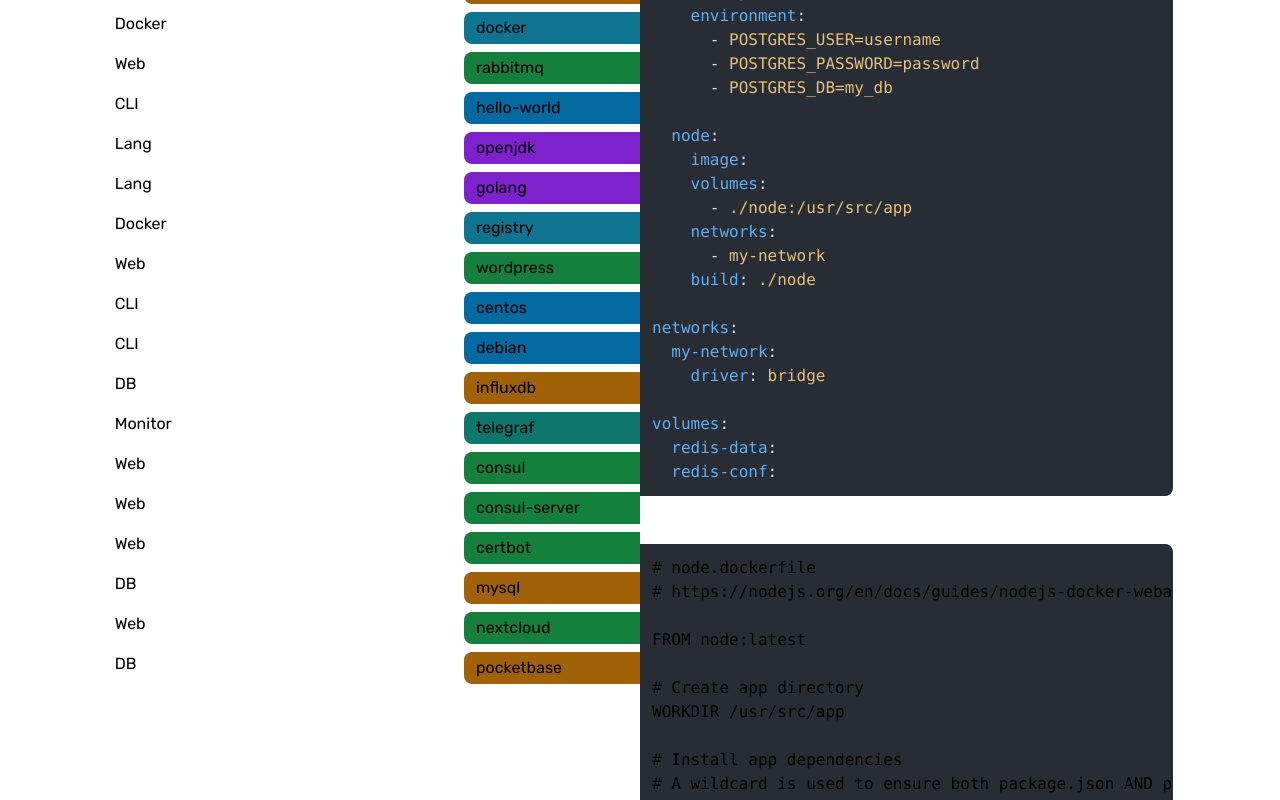
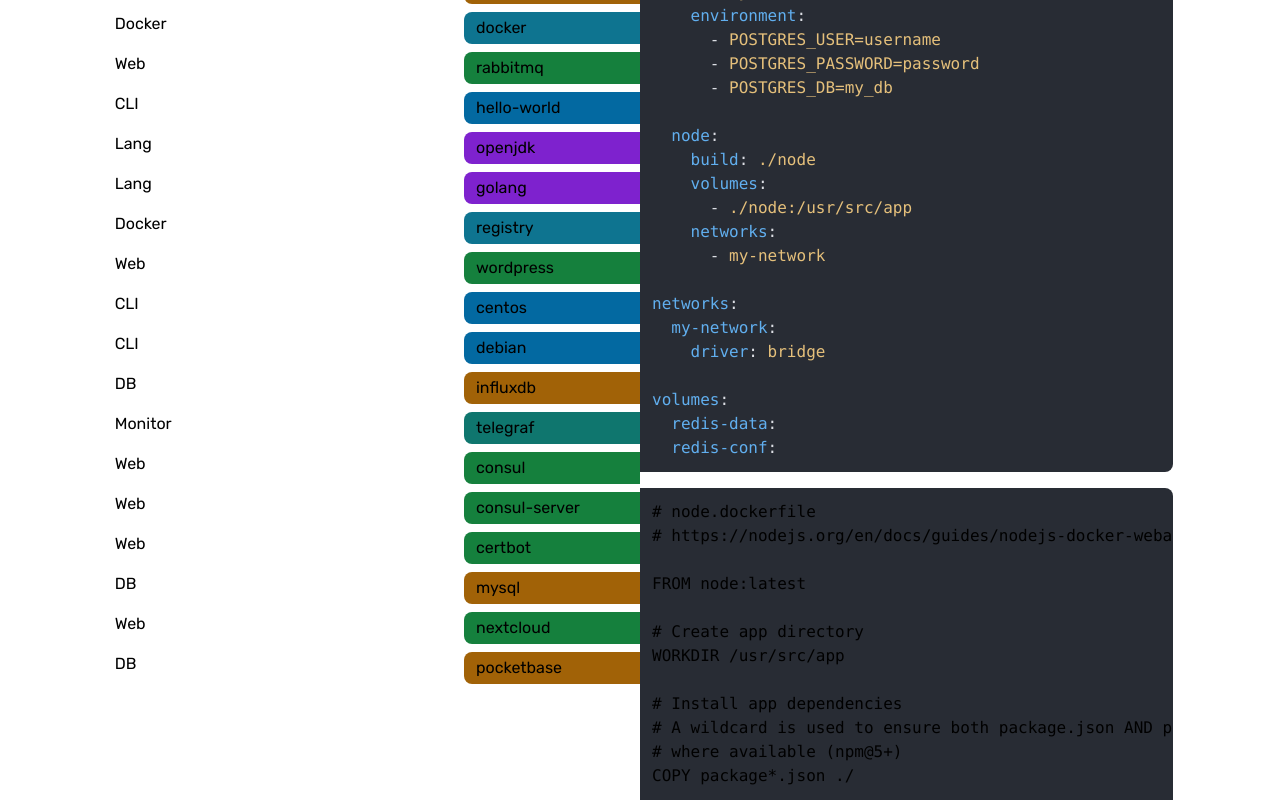
Before and after one commit to eliaspeteri/docker-boilerplate, a React (Vite) app: page / in a window 1280 px wide. Shown: the part 1000-1800 px from the top of the page. Built offline with nearby package versions, Linux system fonts and the light colour scheme.

Commit message:
refactor: reducing nesting

```diff
--- a/src/App.tsx
+++ b/src/App.tsx
@@ -29,15 +29,24 @@ function App() {
   };
 
   const printService = (serviceIndex: number) => {
-    const { name, image, command, ports, volumes, environmentVariables, build } = optionsList[serviceIndex];
+    const { name, image, command, ports, volumes, environmentVariables, build, dockerfile } = optionsList[serviceIndex];
     return (
       <div>
         <div>
           {'  '}
           <span className="text-vscblue">{name || image}</span>:
         </div>
-        {'    '}
-        <span className="text-vscblue">image</span>: <span className="text-vscyellow">{image}</span>
+        {(image && (
+          <>
+            {'    '}
+            <span className="text-vscblue">image</span>: <span className="text-vscyellow">{image}</span>
+          </>
+        )) ?? (
+          <div>
+            {'    '}
+            <span className="text-vscblue">build</span>: <span className="text-vscyellow">{build}</span>
+          </div>
+        )}
         {command && (
           <div>
             {'    '}
@@ -92,12 +101,6 @@ function App() {
             </div>
           </div>
         )}
-        {build && (
-          <div>
-            {'    '}
-            <span className="text-vscblue">build</span>: <span className="text-vscyellow">{build}</span>
-          </div>
-        )}
       </div>
     );
   };
@@ -118,23 +121,36 @@ function App() {
   );
 
   const printVolumes = () => {
-    // TODO: Prevent duplicates by converting to Set etc.
+    const volumes: (Volume[] | undefined)[] = [];
+    selected.forEach((option) => volumes.push(optionsList[option].volumes));
+
+    const isVolumeLocal = (volume: Volume) => {
+      return volume.source.startsWith('.') || volume.source.startsWith('~') || volume.source.startsWith('/');
+    };
+
+    const printVolume = (index: number, volume: Volume) => (
+      <div key={index}>
+        <span className="text-vscblue">
+          {'  '}
+          {volume.source}
+        </span>
+        :
+      </div>
+    );
+
+    const filteredVolumesMappedToJSX = () => {
+      return volumes.map((volumes: Volume[] | undefined) =>
+        volumes?.map((volume: Volume, index: number) => !isVolumeLocal(volume) && printVolume(index, volume))
+      );
+    };
+
     return (
       <div>
-        <span className="text-vscblue">volumes</span>:
-        {selected.map((item: number) =>
-          optionsList[item].volumes?.map((volume: Volume, index: number) => (
-            <div key={index}>
-              {volume.source !== '.' &&
-                !(volume.source.startsWith('.') || volume.source.startsWith('~') || volume.source.startsWith('/')) && (
-                  <>
-                    {'  '}
-                    <span className="text-vscblue">{volume.source}</span>:
-                  </>
-                )}
-            </div>
-          ))
-        )}
+        {volumes.length > 0 ? (
+          <>
+            <span className="text-vscblue">volumes</span>:{filteredVolumesMappedToJSX()}
+          </>
+        ) : null}
       </div>
     );
   };
@@ -180,9 +196,7 @@ function App() {
               isNetworkSelected={isNetworkSelected}
               isVolumesSelected={isVolumesSelected}
             />
-            <div className="py-4" />
             <Dockerfiles selected={selected} optionsList={optionsList} />
-            <div className="py-4" />
           </section>
           <div className="py-8" />
         </section>
```
